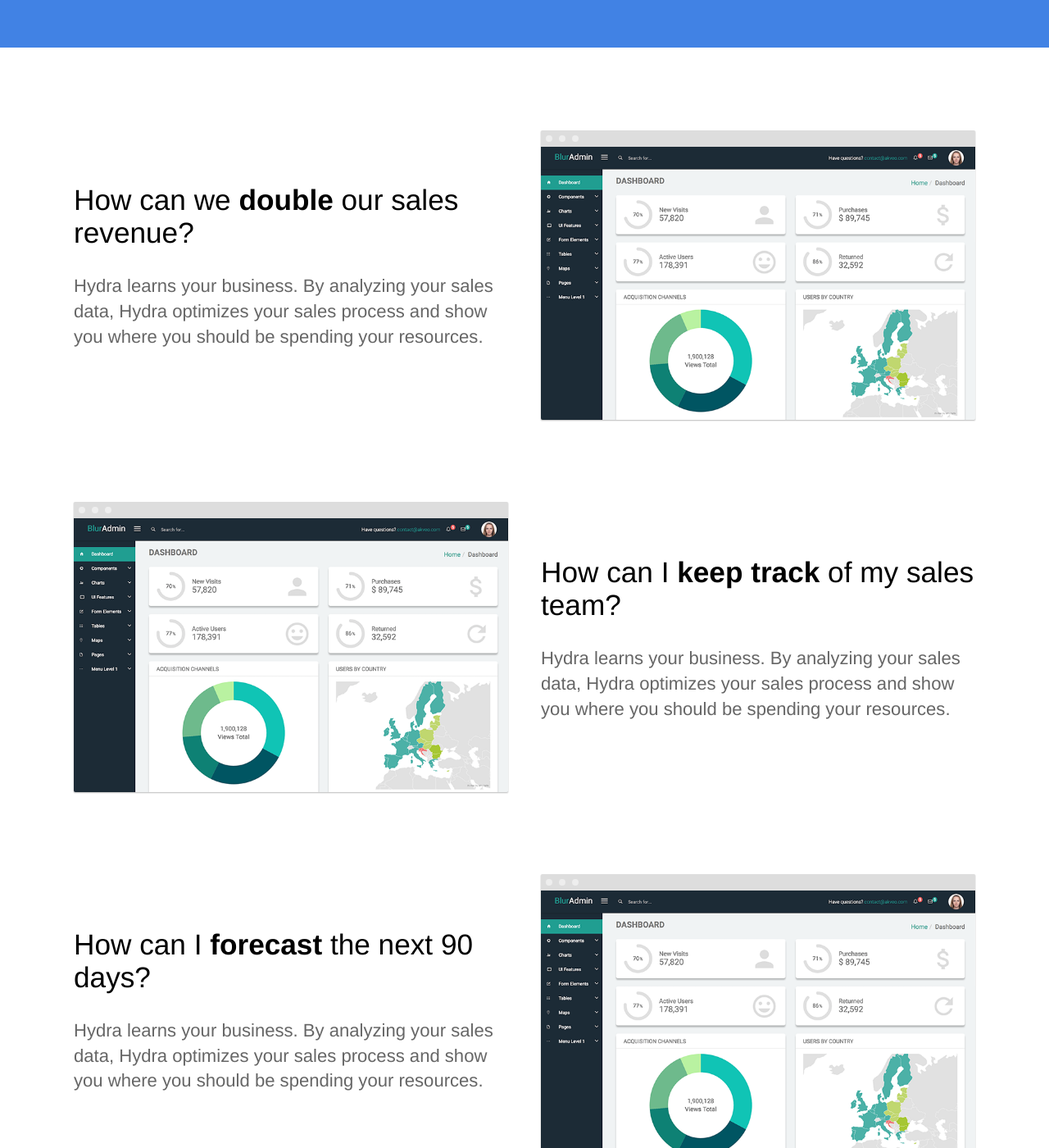
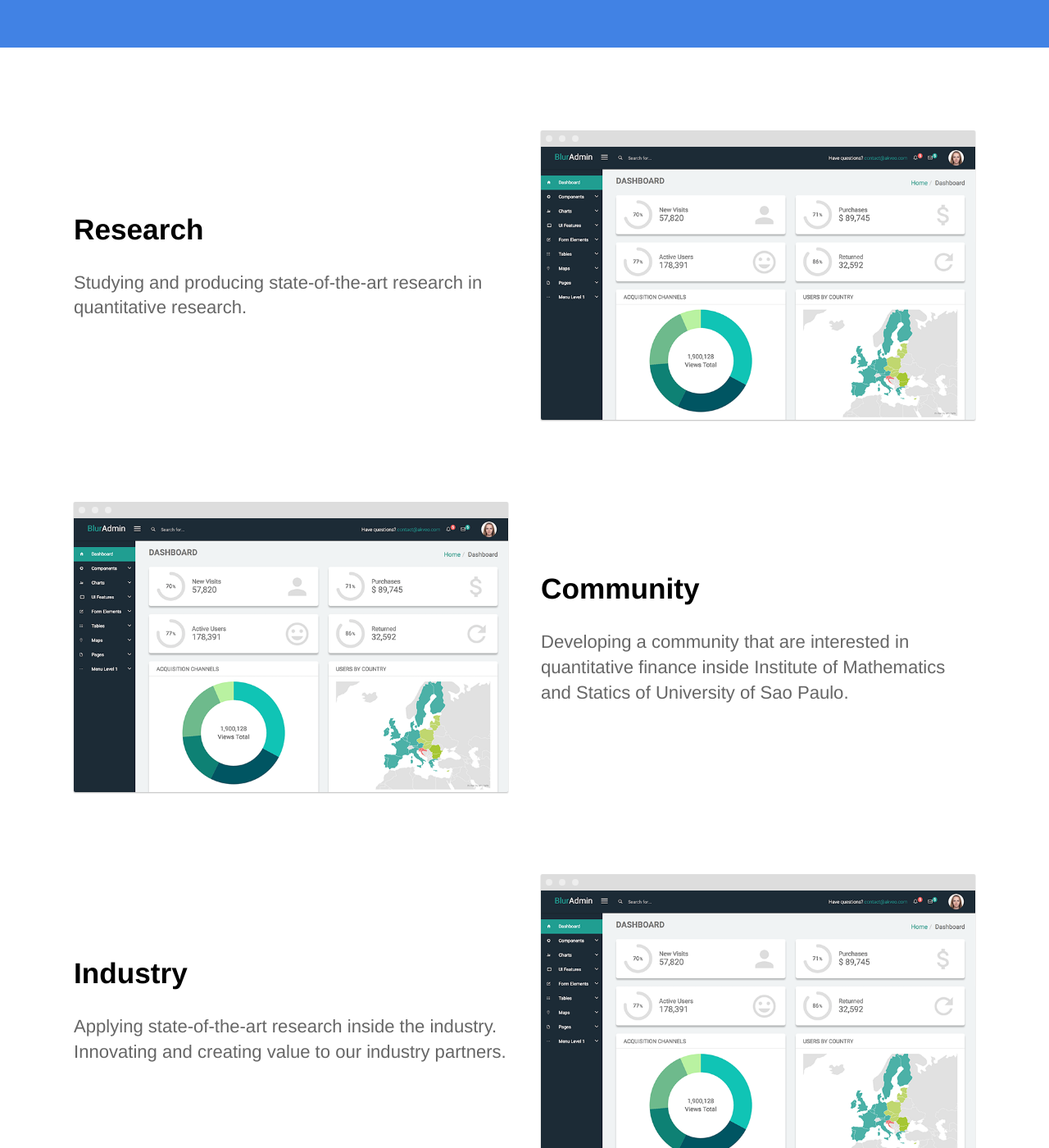
Before and after one commit to quant-ime-usp/quant-ime-usp.github.io, a Jekyll site: the page built from index.html, in a window 1280 px wide and 1400 px high, scrolled down 724 px. Shown: the whole window at 82% size. Built offline with Jekyll 4.4.1, drawn with Linux system fonts in a browser that asks for light colours; some of the changed text lies outside the part shown.

Commit message:
adjusting index info

```diff
--- a/index.html
+++ b/index.html
@@ -22,8 +22,8 @@ description: Quantitative Research Group at IME-USP
 	<section>
 		<div class="container flex">
 			<div class="text editable">
-				<h2>How can we <strong>double</strong> our sales revenue?</h2>
-				<p>Hydra learns your business. By analyzing your sales data, Hydra optimizes your sales process and show you where you should be spending your resources. </p>
+				<h2><strong>Research</strong></h2>
+				<p>Studying and producing state-of-the-art research in quantitative research.</p>
 			</div>
 			<div class="image">
 				<img src="{{ site.baseurl }}/images/dashboard.png" alt="Screenshot" class="screenshot editable" />
@@ -34,8 +34,8 @@ description: Quantitative Research Group at IME-USP
 	<section>
 		<div class="container flex">
 			<div class="text editable">
-				<h2>How can I <strong>keep track</strong> of my sales team?</h2>
-				<p>Hydra learns your business. By analyzing your sales data, Hydra optimizes your sales process and show you where you should be spending your resources.</p>
+				<h2><strong>Community</strong></h2>
+				<p>Developing a community that are interested in quantitative finance inside Institute of Mathematics and Statics of University of Sao Paulo.</p>
 			</div>
 			<div class="image">
 				<img src="{{ site.baseurl }}/images/dashboard.png" alt="Screenshot" class="screenshot editable" />
@@ -46,8 +46,8 @@ description: Quantitative Research Group at IME-USP
 	<section>
 		<div class="container flex">
 			<div class="text editable">
-				<h2>How can I <strong>forecast</strong> the next 90 days?</h2>
-				<p>Hydra learns your business. By analyzing your sales data, Hydra optimizes your sales process and show you where you should be spending your resources.</p>
+				<h2><strong>Industry</strong></h2>
+				<p>Applying state-of-the-art research inside the industry. Innovating and creating value to our industry partners.</p>
 			</div>
 			<div class="image">
 				<img src="{{ site.baseurl }}/images/dashboard.png" alt="Screenshot" class="screenshot editable" />
@@ -68,7 +68,7 @@ description: Quantitative Research Group at IME-USP
 	</section>
 
 	<section class="bottom-cta">
-		<h2 class="editable"><strong>Improve</strong> your sales process today</h2>
-		<div class="button alt"><a href="#">Get Started Free</a></div>
+		<h2 class="editable">Want to know more?</h2>
+		<div class="button alt"><a href="#">Contact Us</a></div>
 	</section>
 </div>
```
